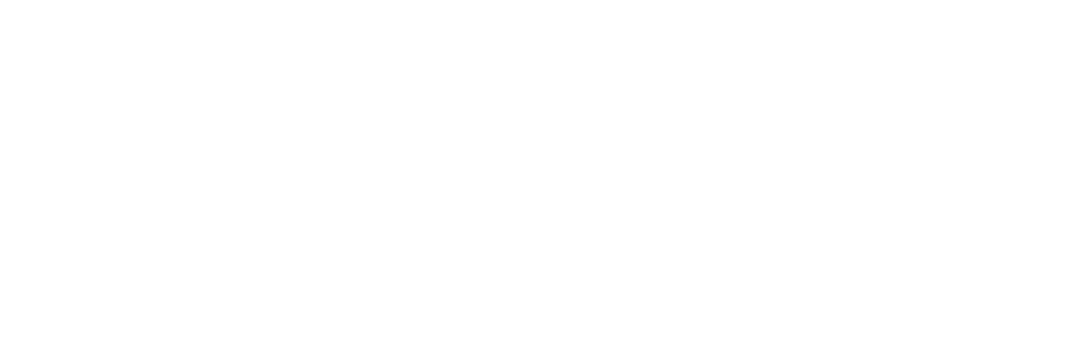
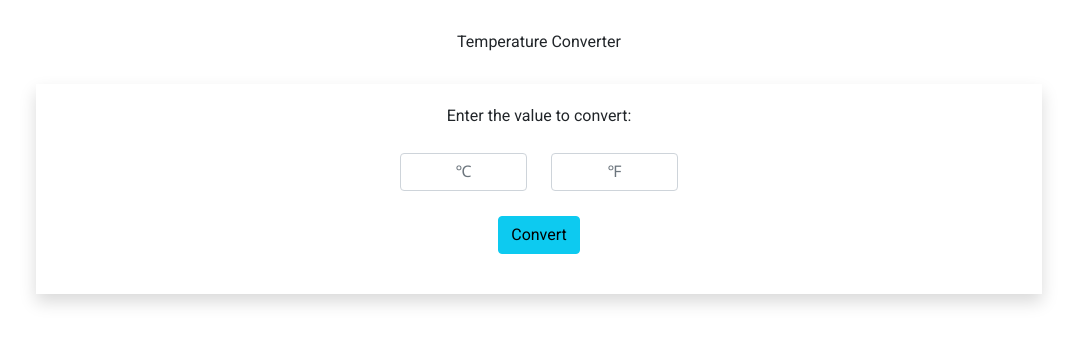
Before and after one commit to Alexandra-Hionis/Temperature-Conversion, a website: page index.html in a window 1280 px wide. Shown: the whole page, without its empty margins (101-1178 px from the left). Drawn offline with nearby package versions, Linux system fonts and the light colour scheme.

Commit message:
Incorporated HTML and CSS and decided to use Bootstrap 5

```diff
--- a/assets/styles.css
+++ b/assets/styles.css
@@ -0,0 +1,23 @@
+body {
+  font-family: "Roboto", sans-serif;
+}
+.container {
+  align-items: center;
+  text-align: center;
+  margin-top: 30px;
+}
+
+.round {
+  padding: 20px 50px 40px 50px;
+  margin-left: 55px;
+  margin-right: 55px;
+}
+
+.form-control {
+  text-align: center;
+  margin-top: 25px;
+}
+
+.btn-info {
+  margin-top: 25px;
+}
--- a/index.html
+++ b/index.html
@@ -3,10 +3,49 @@
   <head>
     <meta charset="UTF-8" />
     <meta name="viewport" content="width=device-width, initial-scale=1.0" />
-    <!-- Stylesheets -->
+    <!-- Bootstrap CSS -->
+    <link
+      href="https://cdn.jsdelivr.net/npm/bootstrap@5.0.0-beta3/dist/css/bootstrap.min.css"
+      rel="stylesheet"
+      integrity="sha384-eOJMYsd53ii+scO/bJGFsiCZc+5NDVN2yr8+0RDqr0Ql0h+rP48ckxlpbzKgwra6"
+      crossorigin="anonymous"
+    />
+    <!-- Google Fonts -->
+    <link rel="preconnect" href="https://fonts.gstatic.com">
+<link href="https://fonts.googleapis.com/css2?family=Roboto&display=swap" rel="stylesheet">
     <!-- CSS -->
-    <link rel="stylesheet" href="styles.css" />
+    <link rel="stylesheet" href="assets/styles.css" />
     <title>Document</title>
   </head>
-  <body></body>
+  <body>
+    <header class="container">
+        <div class="row">
+          <div class="col-sm-12">Temperature Converter</div>
+
+    </header>
+    <div class="container">
+      <div class="row round bg-white shadow">
+          <div class="col-sm-12">Enter the value to convert:</div>
+        <div class="col-sm-4"></div>
+        <div class="col-sm-2">
+          <input
+            type="text"
+            class="form-control"
+            placeholder="℃"
+            aria-label="℃"
+          />
+        </div>
+        <div class="col-sm-2">
+          <input
+            type="text"
+            class="form-control"
+            placeholder="℉"
+            aria-label="℉"
+          />
+        </div>
+        <div class="col-sm-4"></div>
+        <div class="col-sm-12"><button type="button" class="btn btn-info">Convert</button></div>
+      </div>
+    </div>
+  </body>
 </html>
--- a/package.json
+++ b/package.json
@@ -16,7 +16,5 @@
     "url": "https://github.com/Alexandra-Hionis/Temperature-Conversion/issues"
   },
   "homepage": "https://github.com/Alexandra-Hionis/Temperature-Conversion#readme",
-  "dependencies": {
-    "bulma": "^0.9.2"
-  }
+  "dependencies": {}
 }
```
Also changed, not shown: 1 other file.
